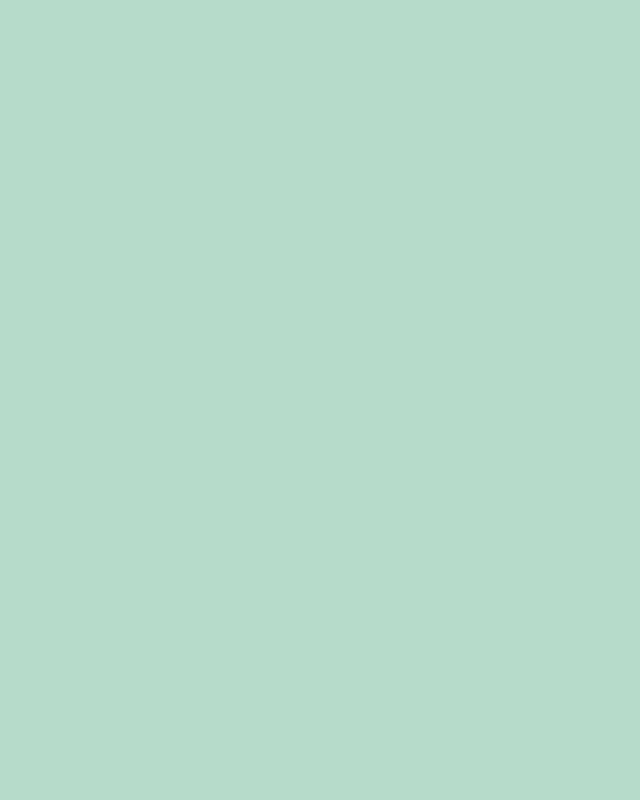
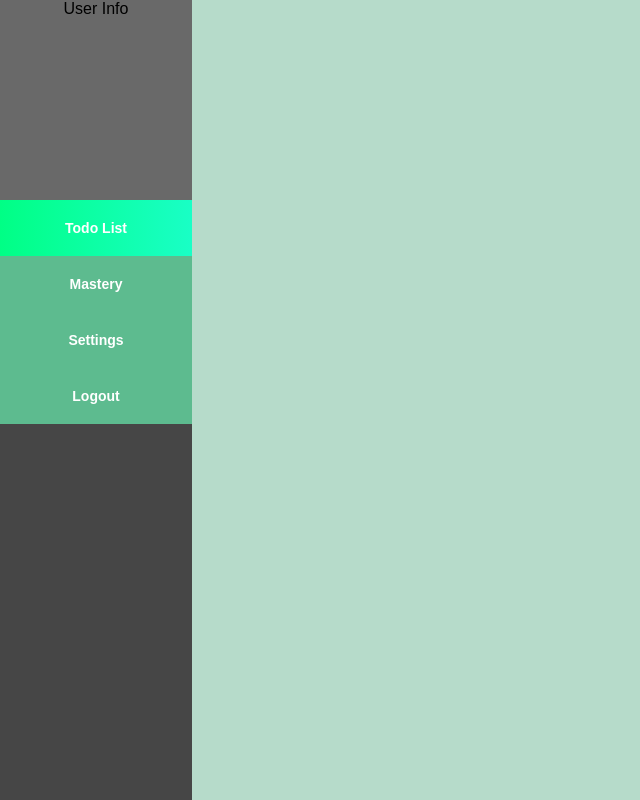
Before and after one commit to andrecrv/life-masters, a React (Create React App) app in the folder frontend/lmapp/: page /dashboard in a window 1280 px wide. Before the commit this address had no page. Shown: the whole page, without its empty margins (0-640 px from the left). Built offline with nearby package versions, Linux system fonts and the light colour scheme.

Commit message:
feature: Add a Dashboard page, create styled menu buttons and a container for the later
Introduce a Dashboard page along with its corresponding route.
Develop and style menu buttons for navigation and create a container to organize and display them.

```diff
--- a/frontend/lmapp/src/App.js
+++ b/frontend/lmapp/src/App.js
@@ -5,6 +5,7 @@ import { BrowserRouter as Router, Routes, Route } from 'react-router-dom';
 import LoginPage from './pages/LoginPage';
 import RegisterPage from './pages/RegisterPage';
 import StartPage from './pages/startPage';
+import DashboardPage from './pages/DashboardPage';
 
 function App() {
   return (
@@ -12,12 +13,13 @@ function App() {
       <div className="app">
         {/* POSSIBLE ROUTES */}
         <Routes>
-          <Route path='/signin' index element={<LoginPage/>} />
-          <Route path='/signup' element= {<RegisterPage/>}/>
-          <Route path='/start' element= {<StartPage/>}/>
+          <Route path='/signin' index element={<LoginPage />} />
+          <Route path='/signup' element={<RegisterPage />} />
+          <Route path='/start' element={<StartPage />} />
+          <Route path='/dashboard' element={<DashboardPage />} />
         </Routes>
       </div>
-</Router>
+    </Router>
   );
 }
 
--- /dev/null
+++ b/frontend/lmapp/src/components/DashNav.js
@@ -0,0 +1,29 @@
+// DashNav.js -> Dashboard Navigation
+
+import React from 'react';
+//import fetchData from '../utils/api';
+//import useAuth from '../hooks/useAuth';
+import '../styles/dashNav.css';
+import Menu from './Menu';
+
+const DashNav = () => {
+
+    const buttonList = [
+        { text: 'Todo List' },
+        { text: 'Mastery' },
+        { text: 'Settings' },
+        { text: 'Logout' },
+
+    ];
+
+    return (
+        <div className="nav">
+            <div className="nav-head">
+                User Info
+            </div>
+            <Menu buttons={buttonList} />
+        </div>
+    );
+}
+
+export default DashNav;
--- a/frontend/lmapp/src/components/LoginForm.js
+++ b/frontend/lmapp/src/components/LoginForm.js
@@ -3,7 +3,6 @@
 import React, { useState } from 'react';
 import { useNavigate } from 'react-router-dom';
 import fetchData from '../utils/api';
-//import setUserData from '../utils/user';
 import useAuth from '../hooks/useAuth';
 import '../styles/loginPage.css'
 
--- /dev/null
+++ b/frontend/lmapp/src/components/Menu.js
@@ -0,0 +1,27 @@
+// Menu.js
+
+import React, { useState } from 'react';
+import MenuButton from './MenuButton';
+
+const Menu = ({ buttons }) => {
+    const [activeButton, setActiveButton] = useState(buttons[0].text);
+
+    const handleButtonClick = (text) => {
+        setActiveButton(text);
+    };
+
+    return (
+        <div className="menu-container">
+            {buttons.map((button) => (
+                <MenuButton
+                    key={button.text}
+                    text={button.text}
+                    active={activeButton === button.text}
+                    onClick={() => handleButtonClick(button.text)}
+                />
+            ))}
+        </div>
+    );
+};
+
+export default Menu;
--- /dev/null
+++ b/frontend/lmapp/src/components/MenuButton.js
@@ -0,0 +1,17 @@
+// MenuButton.js
+
+import React from 'react';
+import '../styles/dashNav.css';
+
+const MenuButton = (props) => {
+
+    const btnClassName = props.active ? "menu-btn active" : "menu-btn";
+
+    return (
+        <button type="button" className={btnClassName} onClick={props.onClick} >
+            {props.text}
+        </button>
+    );
+}
+
+export default MenuButton;
--- /dev/null
+++ b/frontend/lmapp/src/pages/DashboardPage.js
@@ -0,0 +1,17 @@
+// DashboardPage.js
+
+import React from 'react';
+
+import '../styles/dashboardPage.css';
+import DashNav from '../components/DashNav';
+
+function DashboardPage() {
+    return (
+        <div>
+            {/*CALLING THE DASHBOARD ELEMENTS*/}
+            <DashNav />
+        </div>
+    );
+}
+
+export default DashboardPage;
--- a/frontend/lmapp/src/pages/LoginPage.js
+++ b/frontend/lmapp/src/pages/LoginPage.js
@@ -2,13 +2,13 @@
 
 import React from 'react';
 import LoginForm from '../components/LoginForm';
-import '../styles/loginPage.css'
+import '../styles/loginPage.css';
 
 function LoginPage() {
   return (
     <div>
-        {/*CALLING THE CARD COMPONENT*/}
-      <LoginForm/>
+      {/*CALLING THE CARD COMPONENT*/}
+      <LoginForm />
     </div>
   );
 }
--- /dev/null
+++ b/frontend/lmapp/src/styles/dashNav.css
@@ -0,0 +1,48 @@
+/* src/styles/dashNav.css */
+
+/* NAVIGATION BAR */
+.nav {
+    position: fixed;
+    width: 15%;
+    height: 100%;
+    /* pos-y */
+    top: 0;
+    /* pos-x */
+    left: 0;
+    background: #464646;
+
+}
+
+.nav-head {
+    width: 100%;
+    height: 25%;
+    text-align: center;
+    background: #696969;
+
+}
+
+/* MENUS */
+.menu-container {
+    height: 100%;
+    /*background: rebeccapurple;*/
+}
+
+.menu-btn {
+    width: 100%;
+    height: 7%;
+    border: none;
+    background: #5dbb8f;
+    color: white;
+    font-size: 14px;
+    font-weight: bold;
+    cursor: pointer;
+}
+
+.active,
+.menu-btn:focus {
+    background: linear-gradient(271deg, #1AFFC8 -3.44%, #00FF85 100%);
+}
+
+.menu-btn:hover {
+    background: #6dd1a2;
+}
--- /dev/null
+++ b/frontend/lmapp/src/styles/dashboardPage.css
@@ -0,0 +1 @@
+/* src/styles/dashboardPage.css */
```
